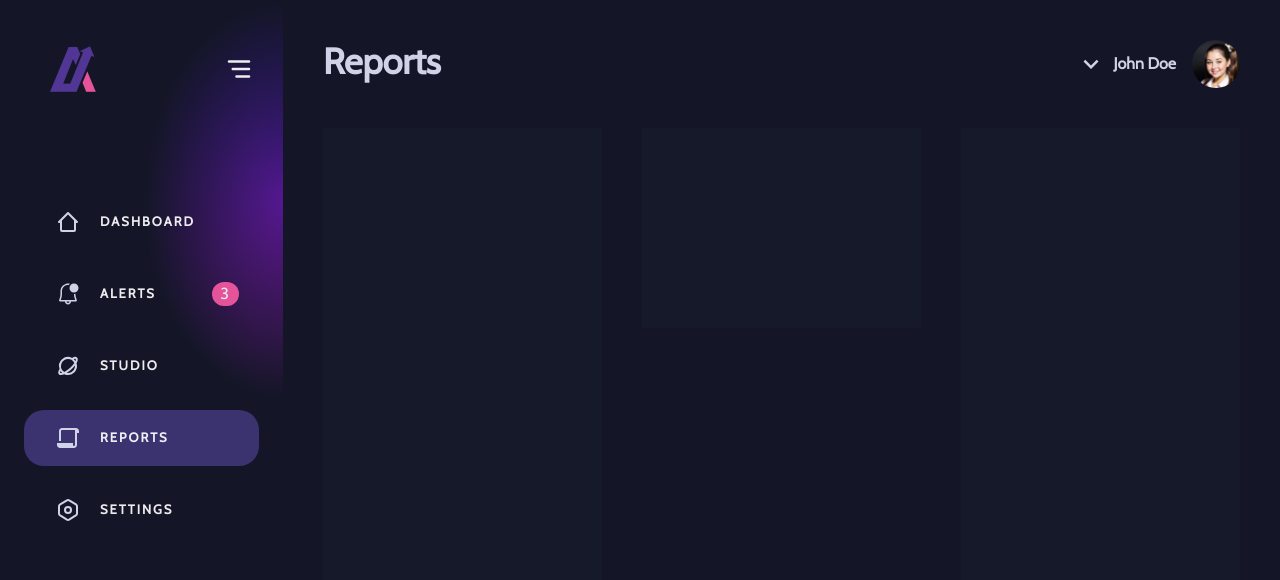
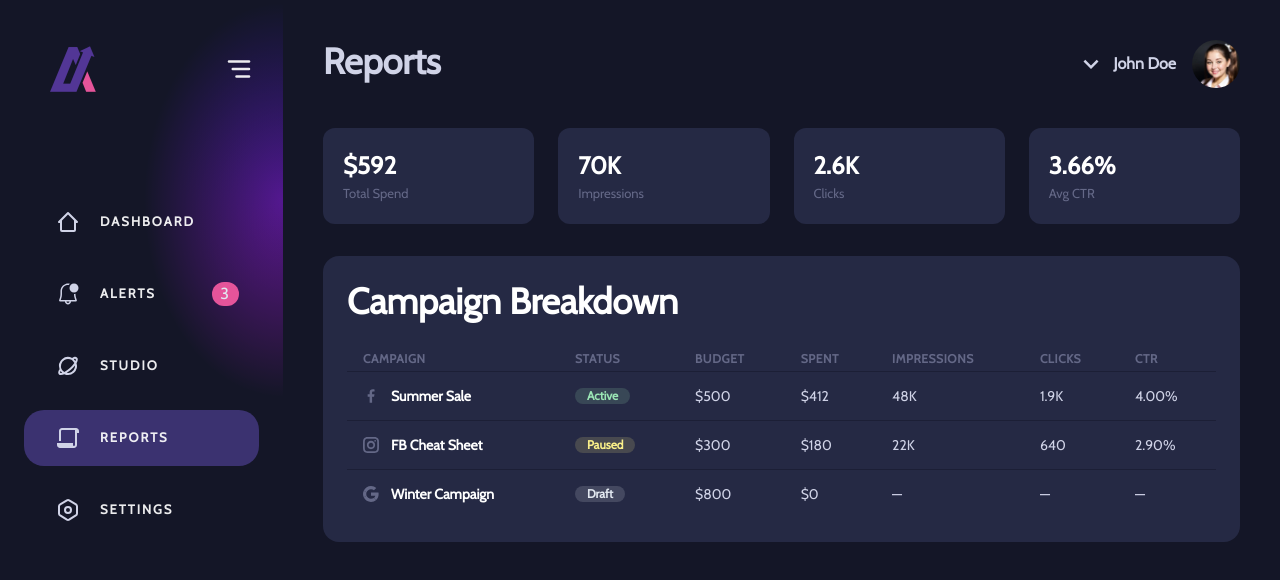
Before and after one commit to 4-life/ad-dashboard, a React (Vite) app: page /reports in a window 1280 px wide. Shown: the top 580 px of the page. Built offline with nearby package versions, Linux system fonts and the light colour scheme.

Commit message:
Update reports page

```diff
--- a/src/pages/Reports.tsx
+++ b/src/pages/Reports.tsx
@@ -1,18 +1,136 @@
 import { JSX } from 'react';
-import { Box, Flex } from '@chakra-ui/react';
+import {
+  Badge,
+  Box,
+  Flex,
+  Heading,
+  Icon,
+  Table,
+  Tbody,
+  Td,
+  Text,
+  Th,
+  Thead,
+  Tr,
+} from '@chakra-ui/react';
 import Header from '../components/Header';
-import { user } from '../config';
+import { campaignsData, user } from '../config';
+import getSocialIcon from '../utils/getSocialIcon';
+import { CampaignData } from '../types';
+
+const statusColor: Record<CampaignData['status'], string> = {
+  active: 'green',
+  paused: 'yellow',
+  draft: 'gray',
+};
+
+const fmt = new Intl.NumberFormat('en', { notation: 'compact' });
+
+function getCtr(clicks: number, impressions: number): string {
+  if (impressions === 0) {
+    return '—';
+  }
+  const ratio = clicks / impressions;
+  return `${(ratio * 100).toFixed(2)}%`;
+}
 
 export default function Reports(): JSX.Element {
+  const totalSpent = campaignsData.reduce((sum, c) => sum + c.spent, 0);
+  const totalImpressions = campaignsData.reduce(
+    (sum, c) => sum + c.impressions,
+    0,
+  );
+  const totalClicks = campaignsData.reduce((sum, c) => sum + c.clicks, 0);
+  const avgCtr = getCtr(totalClicks, totalImpressions);
+
+  const stats = [
+    { label: 'Total Spend', value: `$${totalSpent}` },
+    { label: 'Impressions', value: fmt.format(totalImpressions) },
+    { label: 'Clicks', value: fmt.format(totalClicks) },
+    { label: 'Avg CTR', value: avgCtr },
+  ];
+
   return (
     <Flex flex={1}>
       <Flex flex={1} flexDirection="column">
         <Header user={user} pageTitle="Reports" />
-        <Flex gap={10} mb={10}>
-          <Box w="full" h={600} bg="gray.700" opacity={0.1}></Box>
-          <Box w="full" h={200} bg="gray.700" opacity={0.1}></Box>
-          <Box w="full" h={500} bg="gray.700" opacity={0.1}></Box>
+
+        <Flex gap={6} mb={8}>
+          {stats.map((s) => (
+            <Box key={s.label} flex={1} bg="main.300" borderRadius={12} p={5}>
+              <Text fontSize={24} fontWeight={700} color="white">
+                {s.value}
+              </Text>
+              <Text fontSize={13} color="text.400">
+                {s.label}
+              </Text>
+            </Box>
+          ))}
         </Flex>
+
+        <Box bg="main.300" borderRadius={16} p={6}>
+          <Heading as="h3" mb={6}>
+            Campaign Breakdown
+          </Heading>
+          <Table variant="unstyled" size="sm">
+            <Thead>
+              <Tr>
+                <Th color="text.400">Campaign</Th>
+                <Th color="text.400">Status</Th>
+                <Th color="text.400" isNumeric>
+                  Budget
+                </Th>
+                <Th color="text.400" isNumeric>
+                  Spent
+                </Th>
+                <Th color="text.400" isNumeric>
+                  Impressions
+                </Th>
+                <Th color="text.400" isNumeric>
+                  Clicks
+                </Th>
+                <Th color="text.400" isNumeric>
+                  CTR
+                </Th>
+              </Tr>
+            </Thead>
+            <Tbody>
+              {campaignsData.map((c) => (
+                <Tr key={c.id} borderTop="1px solid" borderColor="main.400">
+                  <Td py={4}>
+                    <Flex alignItems="center" gap={3}>
+                      <Icon
+                        as={getSocialIcon(c.platform)}
+                        color="text.400"
+                        boxSize={4}
+                      />
+                      <Text color="white" fontWeight={600}>
+                        {c.name}
+                      </Text>
+                    </Flex>
+                  </Td>
+                  <Td>
+                    <Badge
+                      colorScheme={statusColor[c.status]}
+                      textTransform="capitalize"
+                      borderRadius={20}
+                      px={3}
+                    >
+                      {c.status}
+                    </Badge>
+                  </Td>
+                  <Td isNumeric>${c.budget}</Td>
+                  <Td isNumeric>${c.spent}</Td>
+                  <Td isNumeric>
+                    {c.impressions > 0 ? fmt.format(c.impressions) : '—'}
+                  </Td>
+                  <Td isNumeric>{c.clicks > 0 ? fmt.format(c.clicks) : '—'}</Td>
+                  <Td isNumeric>{getCtr(c.clicks, c.impressions)}</Td>
+                </Tr>
+              ))}
+            </Tbody>
+          </Table>
+        </Box>
       </Flex>
     </Flex>
   );
```
